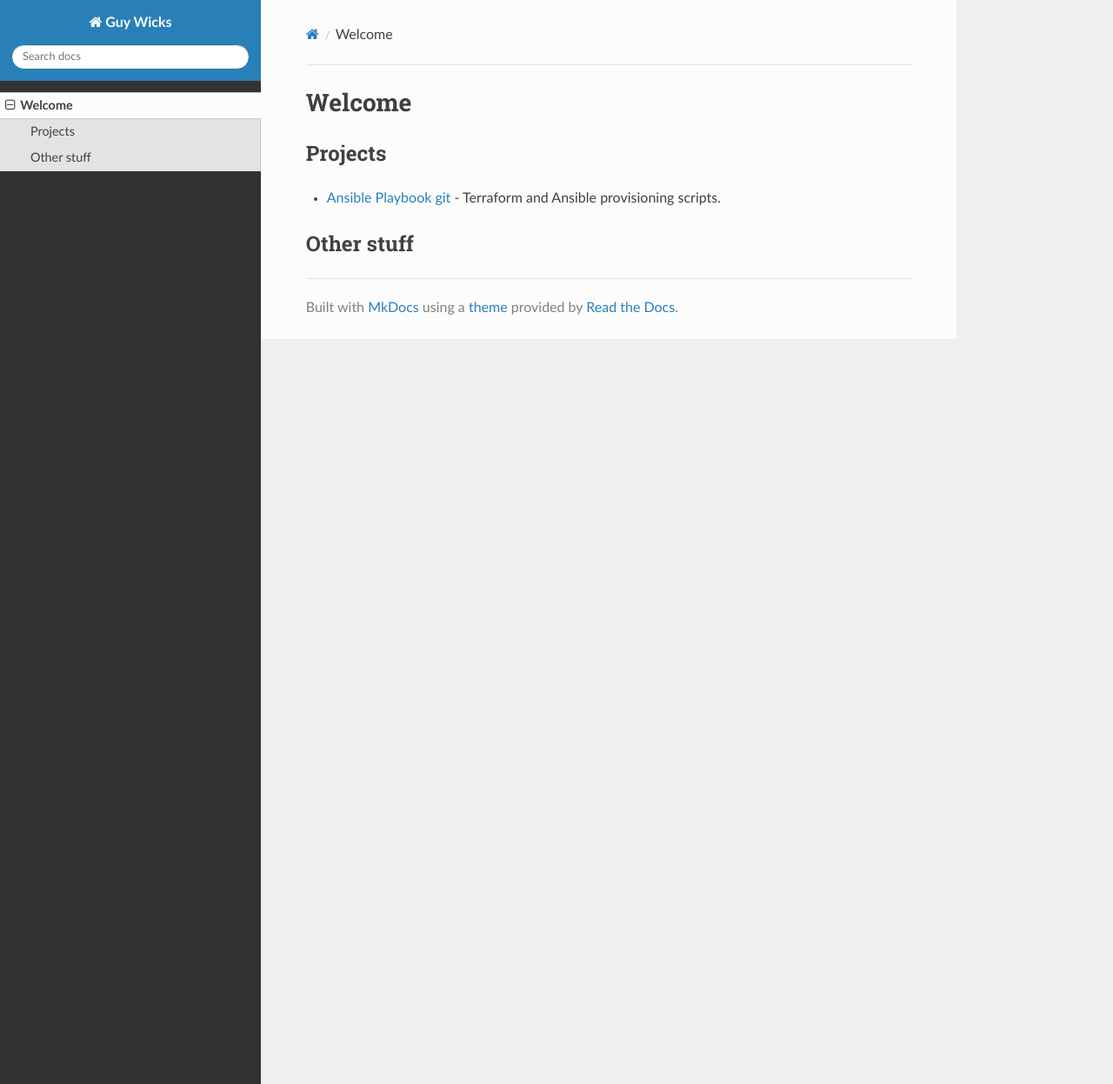
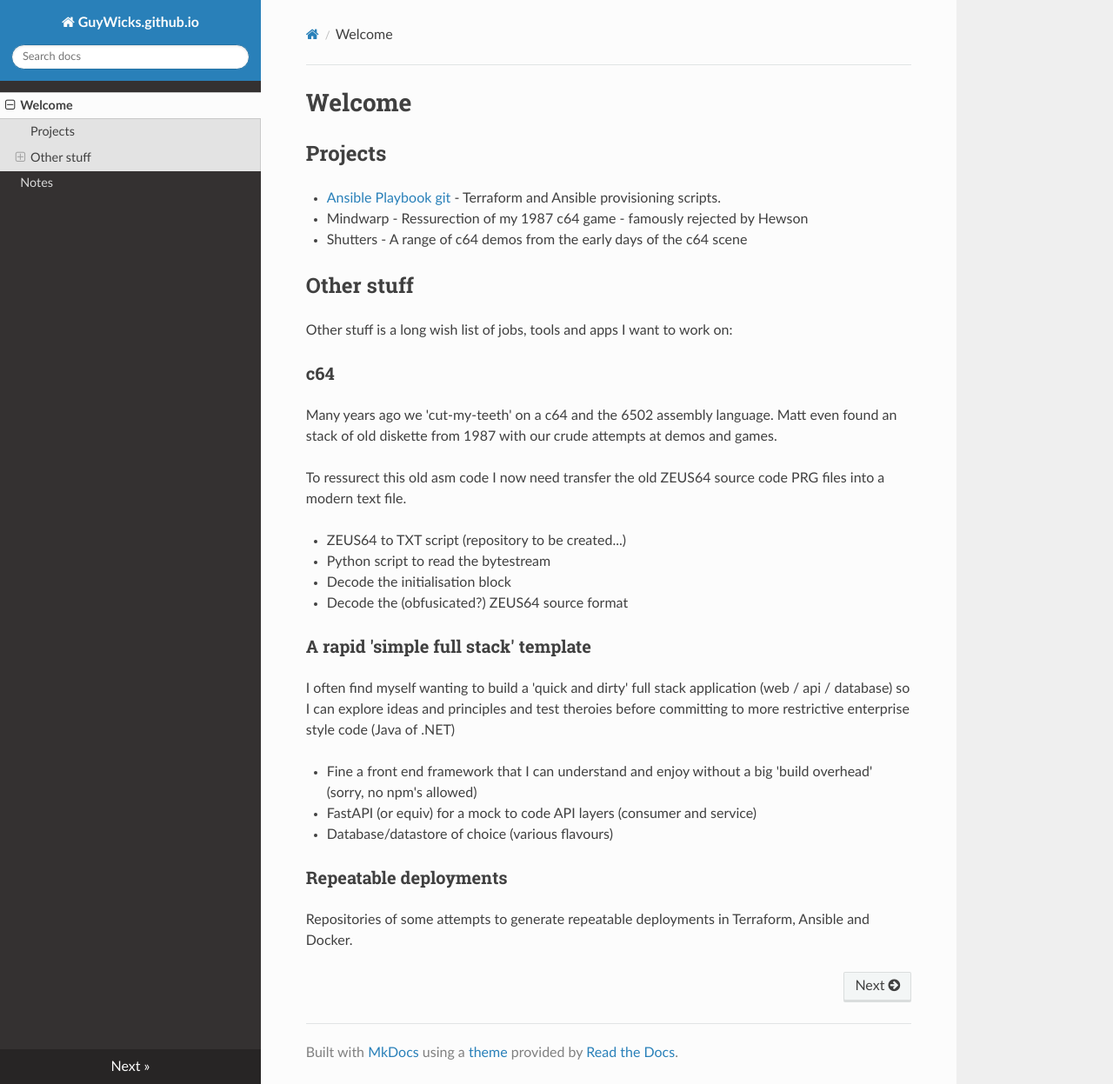
Before and after one commit to GuyWicks/guywicks.github.io, an MkDocs documentation site: the page built from docs/index.md, in a window 1280 px wide and 1247 px high. Shown: the whole window at 87% size. Built offline with MkDocs 1.6.1, drawn with Linux system fonts in a browser that asks for light colours; nearby versions of some CDN libraries.

Commit message:
A bit of starter content

```diff
--- a/docs/index.md
+++ b/docs/index.md
@@ -3,6 +3,32 @@
 ## Projects
 
 * [Ansible Playbook](./ansible-playbook/) [git](https://github.com/GuyWicks/ansible-playbook) - Terraform and Ansible provisioning scripts.
+* Mindwarp - Ressurection of my 1987 c64 game - famously rejected by Hewson
+* Shutters - A range of c64 demos from the early days of the c64 scene
+
+## Other stuff
+
+Other stuff is a long wish list of jobs, tools and apps I want to work on:
+### c64
+
+Many years ago we 'cut-my-teeth' on a c64 and the 6502 assembly language.  Matt even found an stack of old diskette from 1987 with our crude attempts at demos and games.
+
+To ressurect this old asm code I now need transfer the old ZEUS64 source code PRG files into a modern text file.
+
+- ZEUS64 to TXT script (repository to be created...)
+  - Python script to read the bytestream
+  - Decode the initialisation block
+  - Decode the (obfusicated?) ZEUS64 source format
 
 
-## Other stuff
+### A rapid 'simple full stack' template
+
+I often find myself wanting to build a 'quick and dirty' full stack application (web / api / database) so I can explore ideas and principles and test theroies before committing to more restrictive enterprise style code (Java of .NET)
+
+- Fine a front end framework that I can understand and enjoy without a big 'build overhead' (sorry, no npm's allowed)
+- FastAPI (or equiv) for a mock to code API layers (consumer and service)
+- Database/datastore of choice (various flavours)
+
+### Repeatable deployments
+
+Repositories of some attempts to generate repeatable deployments in Terraform, Ansible and Docker.
--- a/mkdocs.yml
+++ b/mkdocs.yml
@@ -1,2 +1,2 @@
-site_name: Guy Wicks
+site_name: GuyWicks.github.io
 theme: readthedocs
```
Also changed, not shown: docs/notes.md (added, +3 -0 lines).
